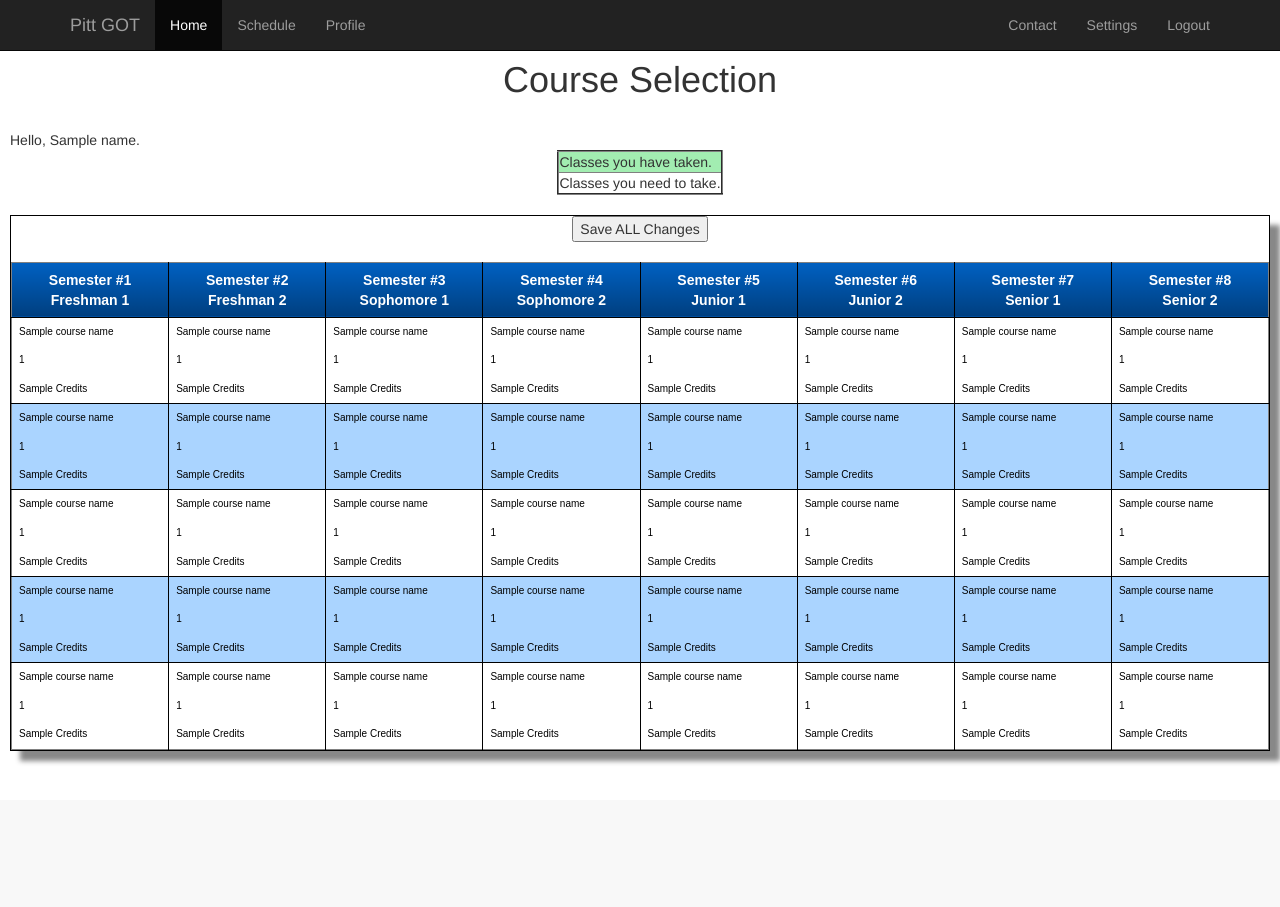
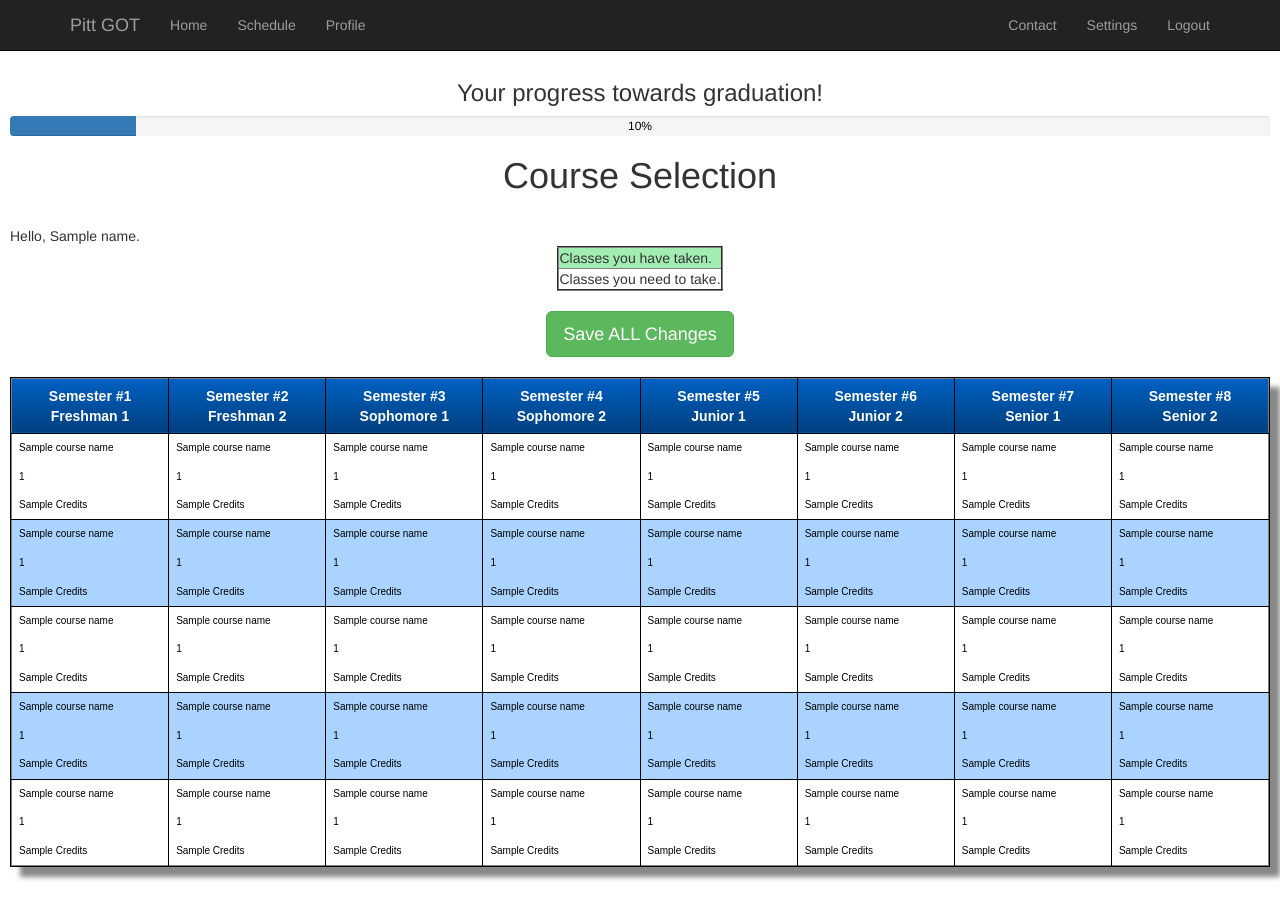
Before and after one commit to bwerner9328/pitt-got, a Python web app: template pittgot/templates/main.html in a window 1280 px wide. Before the commit the page ends 764 px from the top, so only its background shows below. Run offline with Jinja, Linux system fonts and the light colour scheme; the template is opened without the code that fills it: most values are stand-ins (such as "Sample title", 1, 10 or a date in 2020); some libraries are stand-ins or nearby versions.

Commit message:
the return of the progress bar

```diff
--- a/pittgot/classes/profile.py
+++ b/pittgot/classes/profile.py
@@ -24,6 +24,6 @@ class Profile(webapp2.RequestHandler) :
 
       settings_params = {
       "name" : user.nickname(),
-      'graduationProgress': 70
+      'graduationProgress': cur_user.gradProgress,
       }
       render_template(self, 'settings.html', settings_params)
--- a/pittgot/classes/rendertable.py
+++ b/pittgot/classes/rendertable.py
@@ -68,7 +68,7 @@ def render_table(self, q):
         'courseCredits': courseCredits,
         'courseId': courseId,
         'classTaken': tableElement,
-        'graduationProgress': 0,
+        'graduationProgress': cur_user.gradProgress,
         'debug': userclassestaken
         }
         render_template(self, 'main.html', homepage_params)
--- a/pittgot/templates/main.html
+++ b/pittgot/templates/main.html
@@ -26,6 +26,29 @@
 
   <body>
   	{% include "mainpage-v3.html" %}
+    <br>
+
+    <h3 align="center">Your progress towards graduation!</h3>
+
+
+      <div class="progress">
+    <style type="text/css">
+      .progress {
+        position:relative;
+      }
+      .progress span {
+      position:absolute;
+      left:0;
+      width:100%;
+      text-align:center;
+      z-index:2;
+      color:black;
+      }
+   </style>
+    <div class="progress-bar" role="progressbar" aria-valuenow="70" aria-valuemin="0" aria-valuemax="100" style="width:{{graduationProgress}}%">
+    <span class="progress-value">{{graduationProgress}}%</span>
+    </div>
+  </div>
     <div id="section">
     <h1 align="center">Course Selection</h1><br>
     Hello, {{name}}.
--- a/pittgot/templates/mainpage-v3.html
+++ b/pittgot/templates/mainpage-v3.html
@@ -1,3 +1,7 @@
+<link href="../static/bootstrap.min.css" rel="stylesheet">
+
+    <div class="navbar-wrapper">
+    <div class="container">
     <nav class="navbar navbar-inverse navbar-fixed-top">
       <div class="container">
         <div class="navbar-header">
@@ -11,7 +15,7 @@
         </div>
         <div id="navbar" class="collapse navbar-collapse">
           <ul class="nav navbar-nav">
-            <li class="active"><a href="/main">Home</a></li>
+            <li><a href="/main">Home</a></li>
             <li><a href="/schedule">Schedule</a></li>
             <li><a href="/profile">Profile</a></li>
           </ul>
@@ -25,4 +29,5 @@
 
       </div>
     </nav>
-    </div><!-- /.container -->
+    </div>
+  </div>
--- a/pittgot/templates/table.html
+++ b/pittgot/templates/table.html
@@ -27,12 +27,13 @@ function sendPostRequest() {
 }
 
 </script>
+<link href="../static/bootstrap.min.css" rel="stylesheet">
 <link href="../static/starter-template.css" rel="stylesheet">
+	<div class="wrapper">
+		<button type = "button" class="btn btn-lg btn-success" onclick="sendPostRequest()">Save ALL Changes</button>
+	</div><br>
 <div class="CSSTableGenerator">
-	<div class="wrapper">
-		<button type = "button" onclick="sendPostRequest()">Save ALL Changes</button>
-	</div>
-	<br>
+
 	<table border="1" >
 	<tr>
 		<td>Semester #1<br>Freshman 1</td>
```
